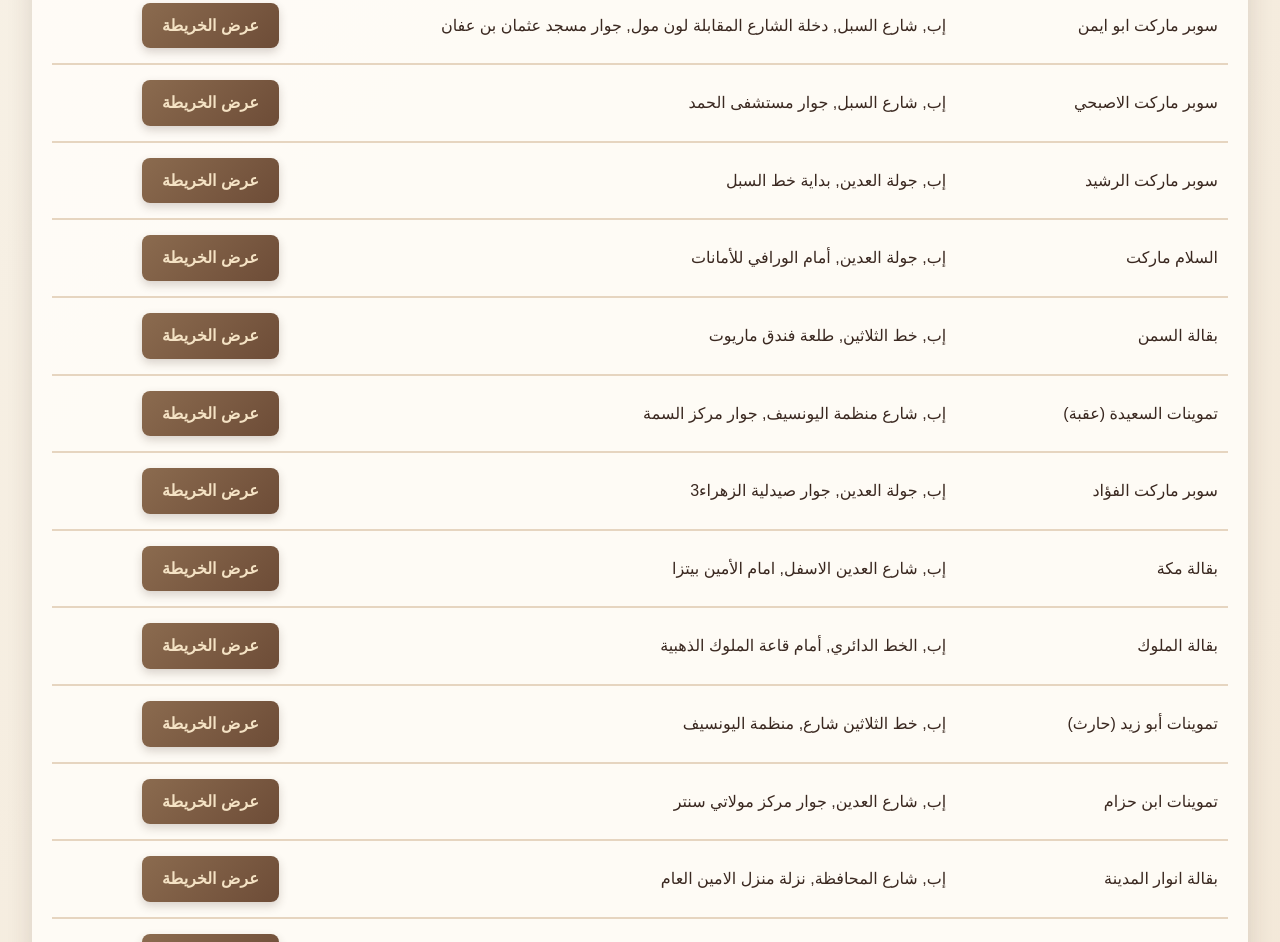
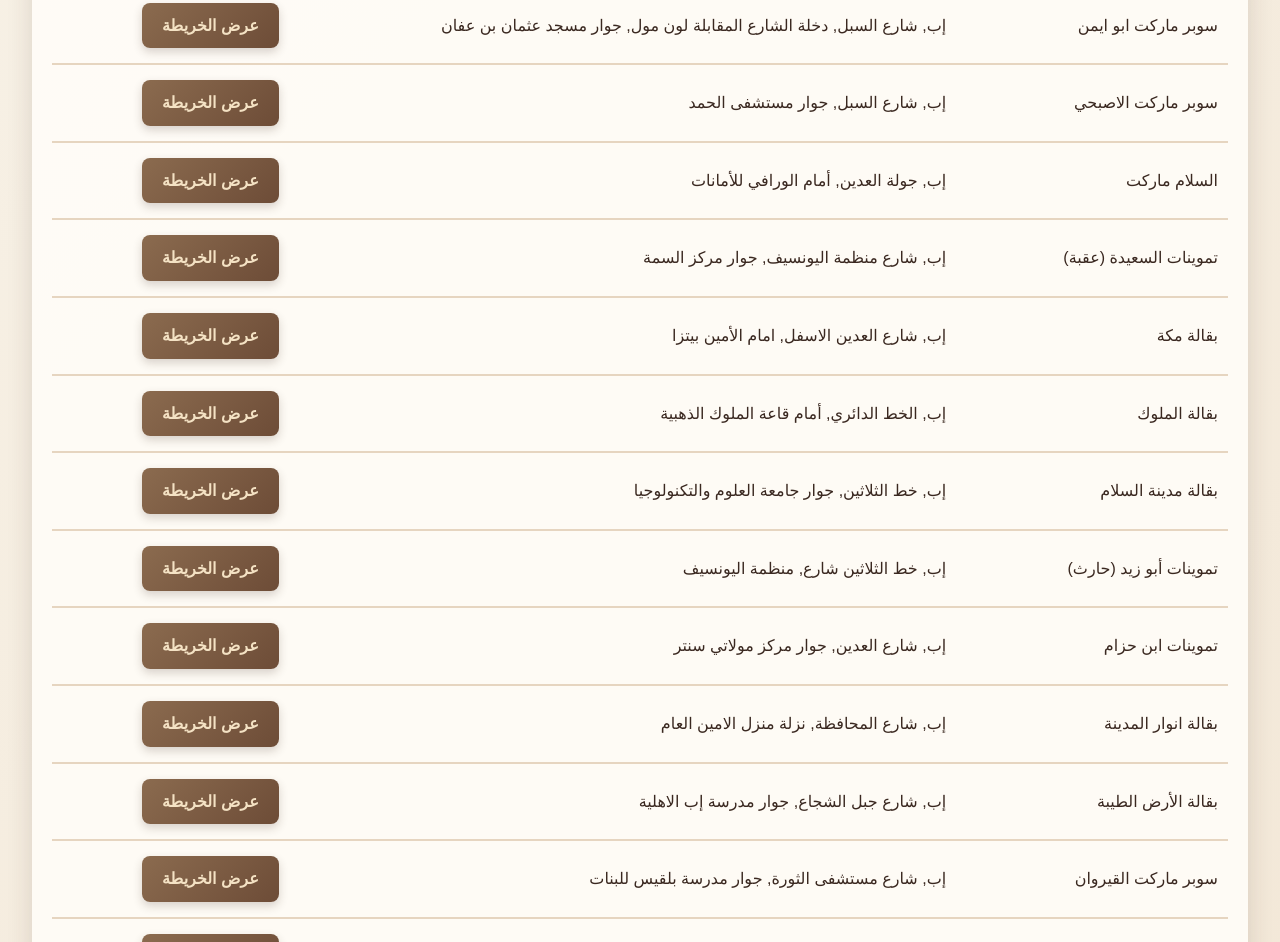
Before and after one commit to Mohammed77799/Mohammed77799.GitHub-.io, a plain HTML site: page index.html in a window 1280 px wide. Shown: the part 819-1761 px from the top of the page. Drawn offline with Linux system fonts and the light colour scheme.

Commit message:
the new update

```diff
--- a/index.html
+++ b/index.html
@@ -129,7 +129,7 @@
               >
             </td>
           </tr>
-          <tr>
+          <!-- <tr>
             <td>سوبر ماركت الرشيد</td>
             <td>إب, جولة العدين, بداية خط السبل</td>
             <td>
@@ -140,7 +140,7 @@
                 >عرض الخريطة</a
               >
             </td>
-          </tr>
+          </tr> -->
           <tr>
             <td>السلام ماركت</td>
             <td>إب, جولة العدين, أمام الورافي للأمانات</td>
@@ -153,7 +153,7 @@
               >
             </td>
           </tr>
-          <tr>
+          <!-- <tr>
             <td>بقالة السمن</td>
             <td>إب, خط الثلاثين, طلعة فندق ماريوت</td>
             <td>
@@ -164,7 +164,7 @@
                 >عرض الخريطة</a
               >
             </td>
-          </tr>
+          </tr> -->
           <tr>
             <td>تموينات السعيدة (عقبة)</td>
             <td>إب, شارع منظمة اليونسيف, جوار مركز السمة</td>
@@ -177,7 +177,7 @@
               >
             </td>
           </tr>
-          <tr>
+          <!-- <tr>
             <td>سوبر ماركت الفؤاد</td>
             <td>إب, جولة العدين, جوار صيدلية الزهراء3</td>
             <td>
@@ -188,7 +188,7 @@
                 >عرض الخريطة</a
               >
             </td>
-          </tr>
+          </tr> -->
           <tr>
             <td>بقالة مكة</td>
             <td>إب, شارع العدين الاسفل, امام الأمين بيتزا</td>
@@ -214,12 +214,12 @@
               >
             </td>
           </tr>
-          <!-- <tr>
-                    <td>بقالة بجانب جامعة العلوم</td>
+          <tr>
+                    <td>بقالة مدينة السلام</td>
                     <td>إب, خط الثلاثين, جوار جامعة العلوم والتكنولوجيا</td>
-                    <td><a href="https://maps.app.goo.gl/BoMuiWBbMHFeiRKS7?g_st=ic" target="_blank" class="map-link">عرض
+                    <td><a href="https://maps.app.goo.gl/QKGRXXzPtUi9S7m2A" target="_blank" class="map-link">عرض
                             الخريطة</a></td>
-                </tr> -->
+                </tr>
 
           <tr>
             <td>تموينات أبو زيد (حارث)</td>
```
